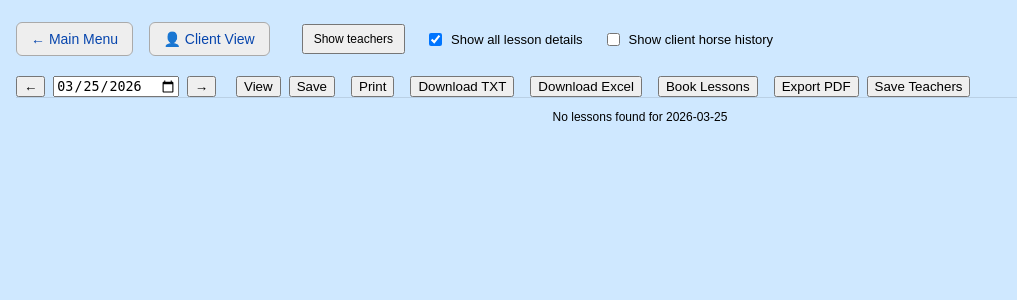
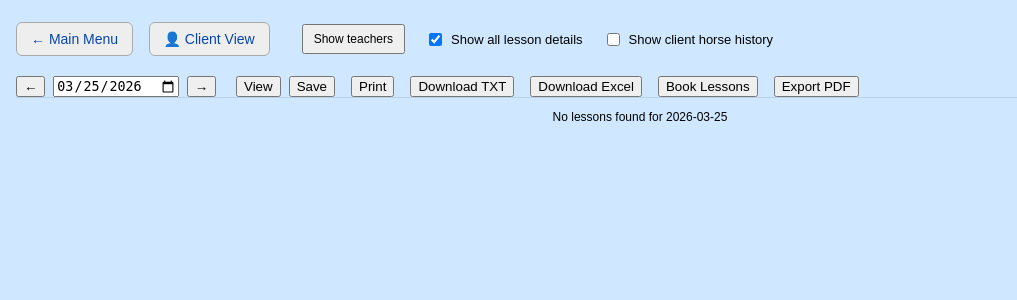
Before and after one commit to blackmustangsally1970-prog/CherbonApp, a Flask app: page /lessons_by_date in a window 1280 px wide. Shown: the top 300 px of the page, without its empty margins (0-1017 px from the left). Run offline with Flask 3, Linux system fonts and the light colour scheme; data that the repository does not hold is empty; some libraries are stand-ins or nearby versions.

Commit message:
T1-5Save20

```diff
--- a/templates/lessons_by_date.html
+++ b/templates/lessons_by_date.html
@@ -811,7 +811,8 @@ select.teacher-dropdown {
 <button type="button" id="export-pdf" class="btn btn-danger" style="margin-left:8px;">
     Export PDF
 </button>
-<button id="save-teachers" class="btn btn-primary">Save Teachers</button>
+<!-- <button id="save-teachers" class="btn btn-primary">Save Teachers</button> -->
+
 
 
 </form>
@@ -3359,6 +3360,8 @@ document.getElementById("export-pdf").addEventListener("click", function () {
 });
 </script>
 
+
+<!--
 <script>
 document.getElementById("save-teachers").addEventListener("click", function () {
     const payload = collectTeacherSlots();
@@ -3382,6 +3385,8 @@ document.getElementById("save-teachers").addEventListener("click", function () {
 });
 
 </script>
+-->
+
 
 </body>
 </html>
```
